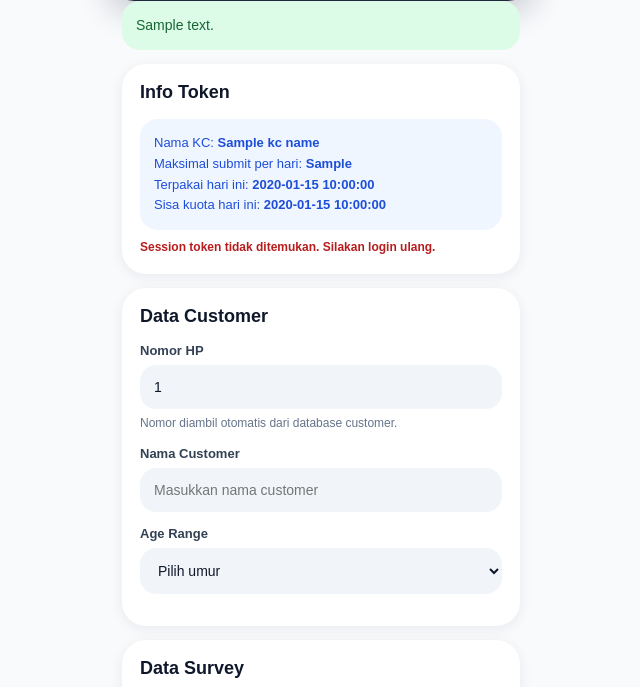
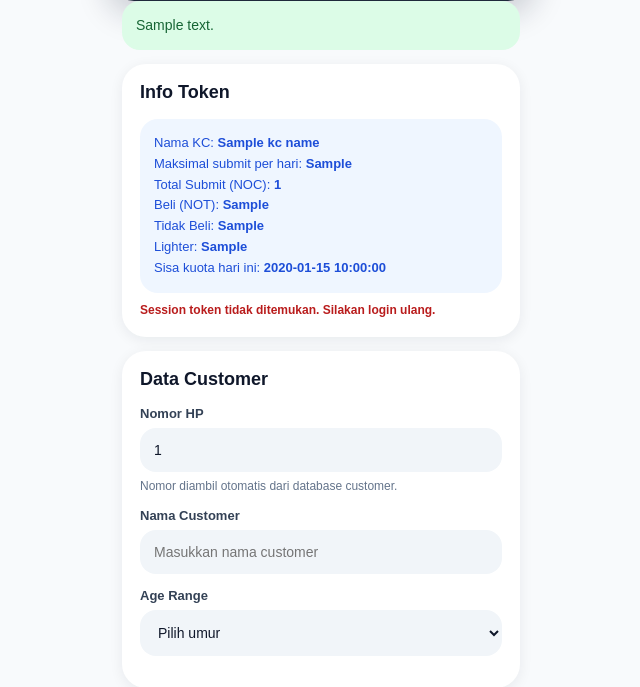
Before and after one commit to Ilham-BTR/Form-App, a Flask app: template templates/user_app.html in a window 1280 px wide. Shown: the part 167-854 px from the top of the page, without its empty margins (319-959 px from the left). Run offline with Flask 3, Linux system fonts and the light colour scheme; the template is opened without the code that fills it: most values are stand-ins (such as "Sample title", 1, 10 or a date in 2020); parts of the project's set-up code (start-up, migrations or seed data) failed here and were passed over; some libraries are stand-ins or nearby versions.

Commit message:
Add token summary stats to user form

```diff
--- a/app.py
+++ b/app.py
@@ -2794,6 +2794,11 @@ def user_app():
     bearer_token = (kc_detail["bearer_token"] or "").strip()
     kc_name = kc_detail["kc_name"] or "-"
     used_today, remaining_today, quota_date = get_remaining_quota(kc_token, daily_limit)
+    purchase_counts_today = get_kc_purchase_counts(quota_date, quota_date).get(kc_token, {})
+    total_submit_noc = int(used_today or 0)
+    purchase_yes = int(purchase_counts_today.get("purchase_yes", 0) or 0)
+    purchase_no = int(purchase_counts_today.get("purchase_no", 0) or 0)
+    lighter_yes = int(purchase_counts_today.get("lighter_yes", 0) or 0)
 
     release_stale_reserved_phones(kc_token=kc_token)
     assigned_phone_number = session.get("assigned_phone_number")
@@ -3088,6 +3093,10 @@ def user_app():
         used_today=used_today,
         remaining_today=remaining_today,
         daily_limit=daily_limit,
+        total_submit_noc=total_submit_noc,
+        purchase_yes=purchase_yes,
+        purchase_no=purchase_no,
+        lighter_yes=lighter_yes,
         kc_name=kc_name,
         age_range_options=AGE_RANGE_OPTIONS,
         product_pack_options=PRODUCT_PACK_OPTIONS,
--- a/templates/user_app.html
+++ b/templates/user_app.html
@@ -390,7 +390,10 @@
         <div class="quota-box">
           Nama KC: <strong>{{ kc_name }}</strong><br>
           Maksimal submit per hari: <strong>{{ daily_limit }}</strong><br>
-          Terpakai hari ini: <strong>{{ used_today }}</strong><br>
+          Total Submit (NOC): <strong>{{ total_submit_noc }}</strong><br>
+          Beli (NOT): <strong>{{ purchase_yes }}</strong><br>
+          Tidak Beli: <strong>{{ purchase_no }}</strong><br>
+          Lighter: <strong>{{ lighter_yes }}</strong><br>
           Sisa kuota hari ini: <strong>{{ remaining_today }}</strong>
         </div>
         <div class="token-status" id="tokenStatus"></div>
```
